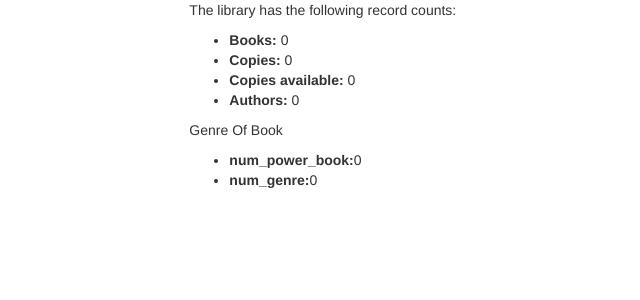
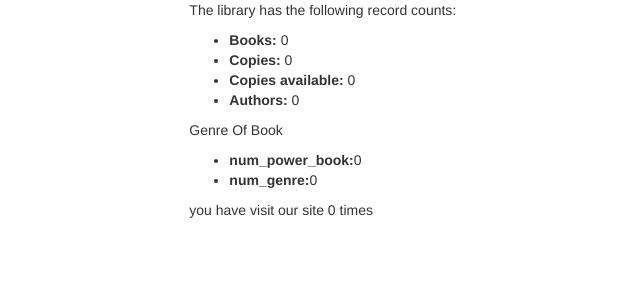
Before and after one commit to taoli-ax/LocalLibrary, a Django app: page /catalogs/ in a window 1280 px wide. Shown: the part 153-453 px from the top of the page, without its empty margins (39-679 px from the left). Run offline with Django 4.2, Linux system fonts and the light colour scheme; data that the repository does not hold is empty; some libraries are stand-ins or nearby versions.

Commit message:
add seesion

```diff
--- a/LocalLibrary/catalogs/templates/index.html
+++ b/LocalLibrary/catalogs/templates/index.html
@@ -21,5 +21,5 @@
   <li><strong>num_genre:</strong>{{num_genre}}</li>
 
 </ul>
-
+<p>you have visit our site {{nums_visit}} {%if nums_visit == 1 %}time{% else %}times{%endif%}</p>
 {% endblock %}
--- a/LocalLibrary/catalogs/views.py
+++ b/LocalLibrary/catalogs/views.py
@@ -12,6 +12,8 @@ def index(request):
     num_instances_available = BookInstance.objects.filter(status__exact='a').count()
     num_genre = Genre.objects.count()
     num_power_book = Book.objects.filter(title__icontains='Power').count()
+    nums_visit = request.session.get('nums_visit', 0)
+    request.session['nums_visit'] = nums_visit + 1
     context = {
         'num_books': book_num,
         'num_instances': num_instances,
@@ -19,7 +21,7 @@ def index(request):
         'num_authors': authors,
         'num_genre': num_genre,
         'num_power_book': num_power_book,
-
+        'nums_visit': nums_visit,
     }
     return render(request, 'index.html', context)
 
```
